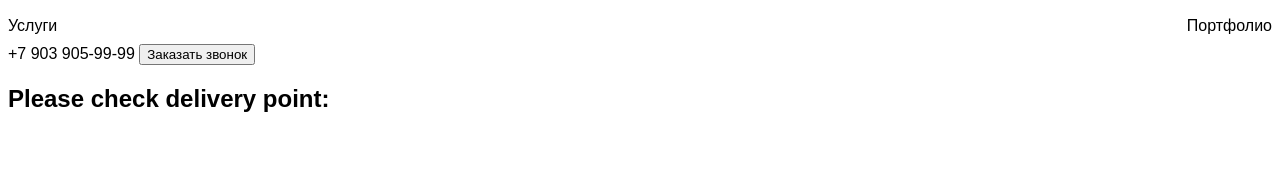
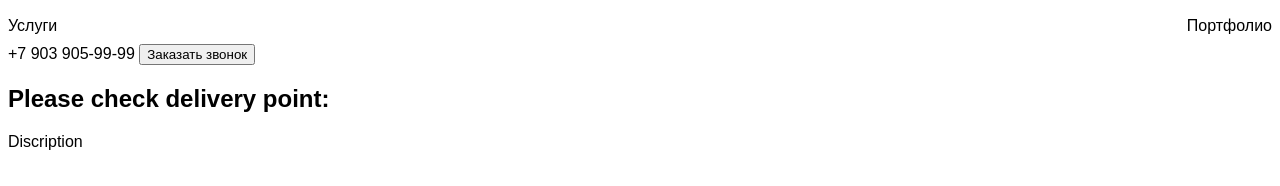
Before and after one commit to DenisIvanov1993/special-app, a plain HTML site: page index.html in a window 1280 px wide. Drawn offline with Linux system fonts and the light colour scheme.

Commit message:
description added

```diff
--- a/index.html
+++ b/index.html
@@ -19,5 +19,6 @@
         </div>
         <h2>Please check delivery point:</h2>
     </header>
+    <p>Discription</p>
 </body>
 </html>
```
